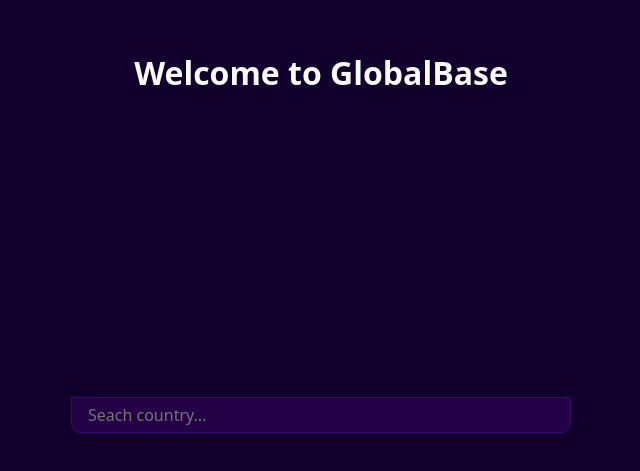
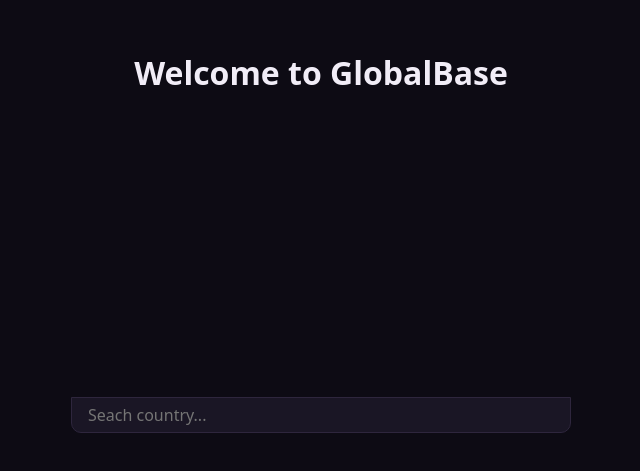
Before and after one commit to coolzacode/GlobalBase, a website built with webpack: page src/template.html in a window 1280 px wide. Shown: the part 327-798 px from the top of the page, without its empty margins (319-959 px from the left). Built offline with nearby package versions, Linux system fonts and the dark colour scheme; no server answers.

Commit message:
refactor: update dark theme colors

```diff
--- a/src/styles.css
+++ b/src/styles.css
@@ -9,13 +9,13 @@
 }
 @media (prefers-color-scheme: dark) {
   :root {
-    --bg-main: #10002b;
-    --bg-surface: #240046;
-    --text-main: #f8f9fa;
-    --text-muted: #e0aaae;
-    --accent-primary: #9d4edd;
-    --accent-hover: #c77dff;
-    --border-color: #3c096c;
+    --bg-main: #0d0b14;
+    --bg-surface: #1a1625;
+    --text-main: #f1edf7;
+    --text-muted: #9d8fb3;
+    --accent-primary: #8b5cf6;
+    --accent-hover: #a78bfa;
+    --border-color: #2e263d;
   }
 }
 
```
